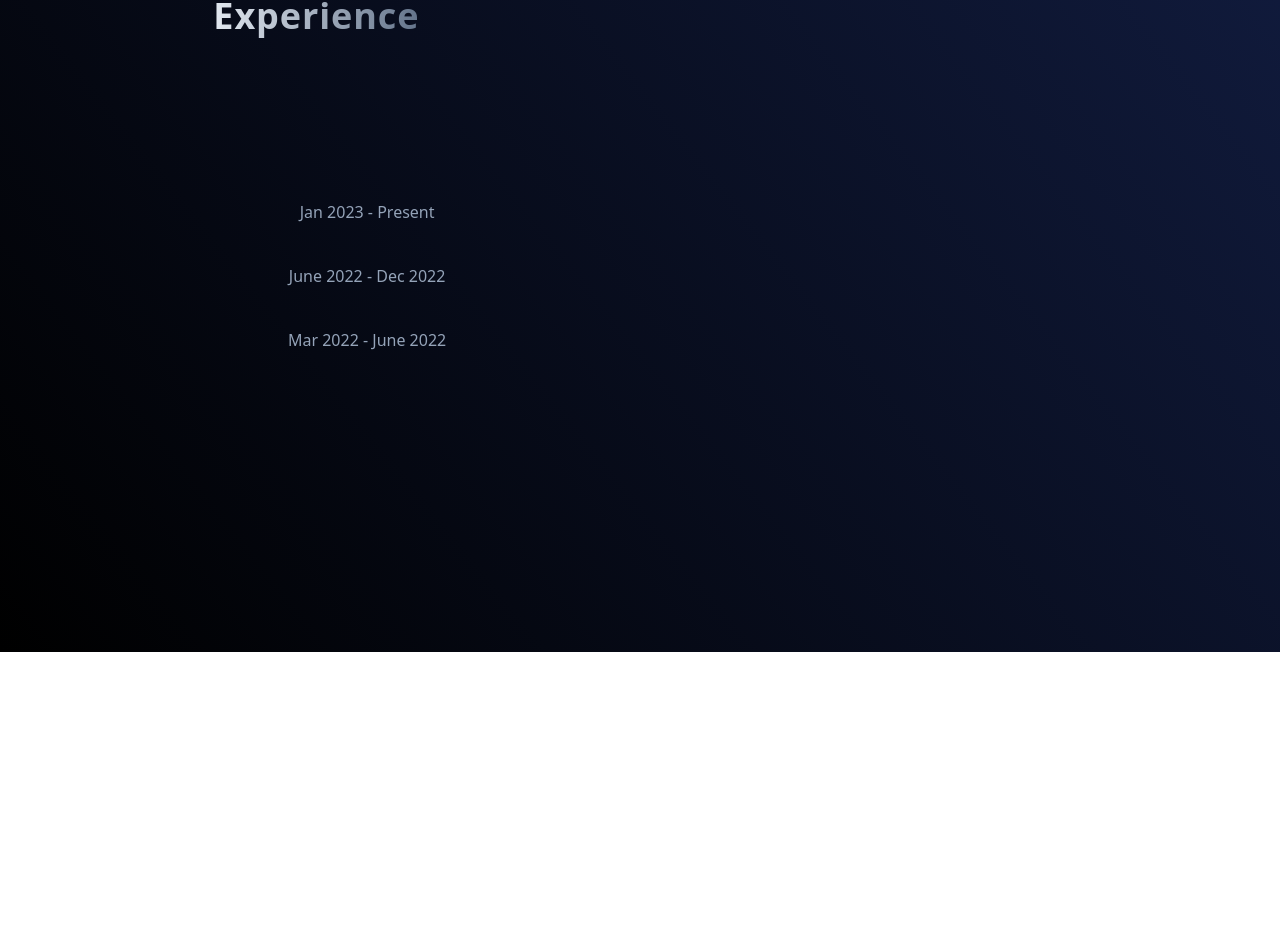
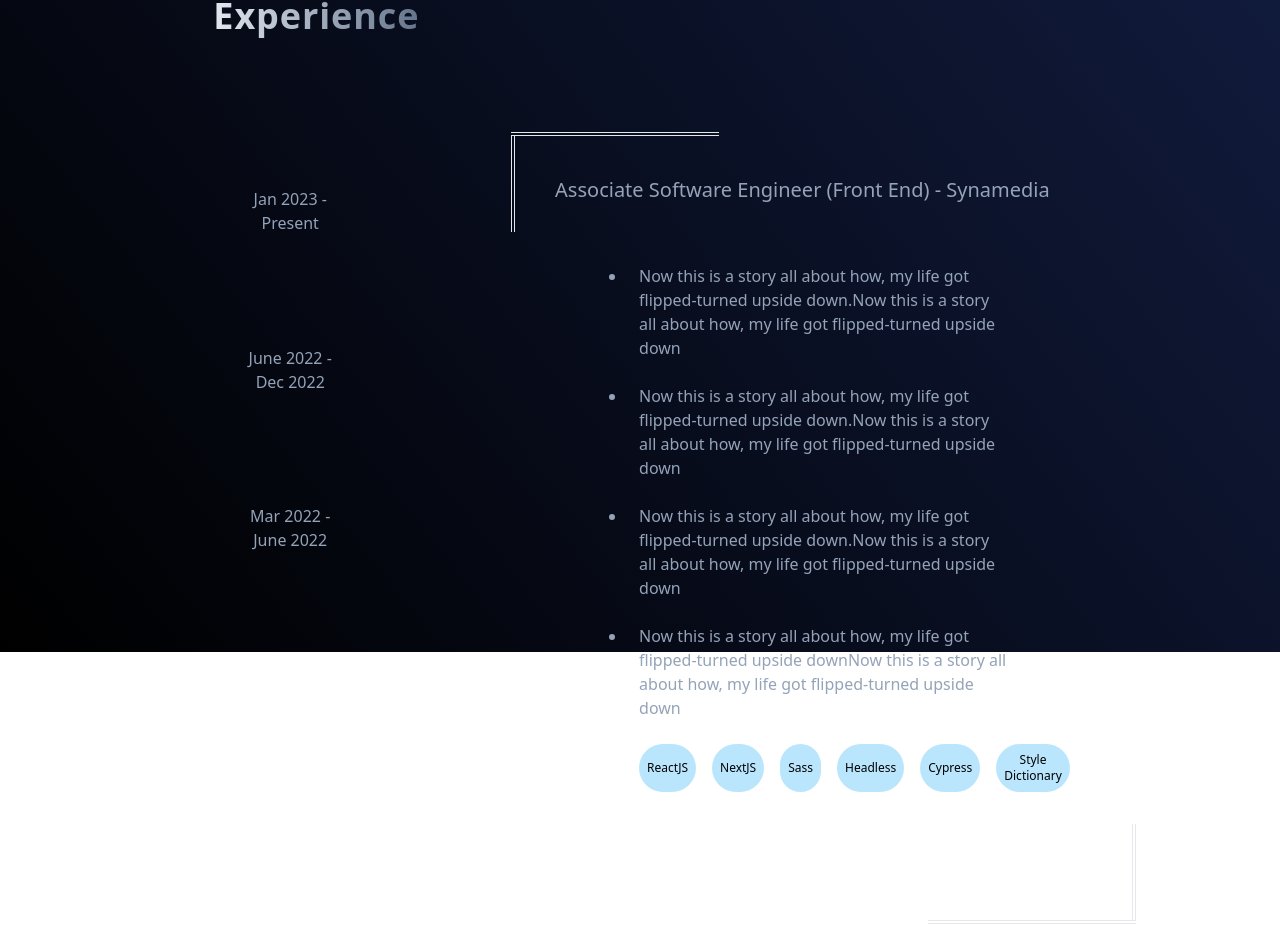
Before and after one commit to Rach1507/portfolio-v2, a React (Create React App) app: page / in a window 1280 px wide. Shown: the part 948-1900 px from the top of the page. Before the commit the page ends 1600 px from the top, so only its background shows below. Built offline with nearby package versions, Linux system fonts and the light colour scheme.

Commit message:
Experience card view changes

```diff
--- /dev/null
+++ b/src/components/Experience/CardView.css
@@ -0,0 +1,3 @@
+.timelineBtn{
+
+}
--- a/src/components/Experience/ExperienceCardView.js
+++ b/src/components/Experience/ExperienceCardView.js
@@ -1,36 +1,215 @@
+import { useState } from "react";
+
 export default function ExperienceCardView() {
+  const [selected, setSelected] = useState("FE");
   return (
     <div className="basis-4/5">
-      {/* just align-items to center x instead of padding - check  */}
-      <div className="p-36 pl-0  flex-auto flex-row items-start ">
+      <div className="p-36 pl-0 flex-auto flex-row items-start ">
         <span className="text-4xl font-sans font-bold bg-clip-text tracking-wide text-transparent bg-gradient-to-l from-slate-500 to-slate-200">
           Experience
         </span>
-        <br />
-        <div className="grid grid-cols-3 mt-36">
-          <div class="grid col-start-1 grid-rows-3">
-            <button className=" p-5 hover:border-l hover:accent-transparent">
+        <div className="grid grid-cols-6 mt-24">
+          <div class="grid col-start-1 grid-rows-5 ">
+            <button
+              className=" p-5 hover:border-l  hover:backdrop-contrast-75"
+              onClick={() => {
+                setSelected("FE");
+              }}
+            >
               Jan 2023 - Present
             </button>
-            <button className=" p-5 hover:border-l">
+            <button
+              className=" p-5 hover:border-l  hover:backdrop-contrast-75 "
+              onClick={() => {
+                setSelected("BE");
+              }}
+            >
               June 2022 - Dec 2022
             </button>
-            <button className=" p-5 hover:border-l">
+            <button
+              className=" p-5 hover:border-l  hover:backdrop-contrast-75"
+              onClick={() => {
+                setSelected("OT");
+              }}
+            >
               Mar 2022 - June 2022
             </button>
           </div>
-          <div className="col-span-2 "></div>
+          {selected === "FE" && (
+            <div className="col-span-5 col-start-2 ml-36">
+              <div className="grid grid-rows-1 grid-cols-3">
+                <div className="border-t-4  border-double "></div>
+                <div className="grid-start-1 col-span-3 text-xl z-20 border-l-4  border-double pt-10 pl-10 h-24">
+                  Associate Software Engineer (Front End) - Synamedia
+                </div>
+              </div>
+
+              <div className=" ml-24 p-5 z-10 mr-24">
+                <ul class="list-disc">
+                  <li className="p-3">
+                    Now this is a story all about how, my life got
+                    flipped-turned upside down.Now this is a story all about
+                    how, my life got flipped-turned upside down
+                  </li>
+                  <li className="p-3">
+                    Now this is a story all about how, my life got
+                    flipped-turned upside down.Now this is a story all about
+                    how, my life got flipped-turned upside down
+                  </li>
+                  <li className="p-3">
+                    Now this is a story all about how, my life got
+                    flipped-turned upside down.Now this is a story all about
+                    how, my life got flipped-turned upside down
+                  </li>
+                  <li className="p-3">
+                    Now this is a story all about how, my life got
+                    flipped-turned upside downNow this is a story all about how,
+                    my life got flipped-turned upside down
+                  </li>
+                  <li className="p-3 flex flex-row gap-4">
+                    <button className="rounded-full bg-sky-200 p-2 text-xs text-black">
+                      ReactJS
+                    </button>
+                    <button className="rounded-full bg-sky-200 p-2 text-xs text-black">
+                      NextJS
+                    </button>
+                    <button className="rounded-full bg-sky-200 p-2 text-xs text-black">
+                      Sass
+                    </button>
+                    <button className="rounded-full bg-sky-200 p-2 text-xs text-black">
+                      Headless
+                    </button>
+                    <button className="rounded-full bg-sky-200 p-2 text-xs text-black">
+                      Cypress
+                    </button>
+                    <button className="rounded-full bg-sky-200 p-2 text-xs text-black">
+                      Style Dictionary
+                    </button>
+                  </li>
+                </ul>
+              </div>
+
+              <div className="grid grid-row-1 grid-cols-3">
+                <div className="grid-start-1 col-span-3 text-xl z-20 border-r-4  border-double pt-10 pl-10 h-24" />
+                <div className="border-b-4 col-start-3 border-double "></div>
+              </div>
+            </div>
+          )}
+
+          {selected === "BE" && (
+            <div className="col-span-4 col-start-2 ml-36">
+              <div className="grid grid-rows-1 grid-cols-3">
+                <div className="border-t-4  border-double "></div>
+                <div className="grid-start-1 col-span-3 text-xl z-20 border-l-4  border-double pt-10 pl-10 h-24">
+                  Associate Software Engineer (Back End) - Synamedia
+                </div>
+              </div>
+
+              <div className=" p-24 z-10">
+                <ul class="list-disc">
+                  <li className="">
+                    Now this is a story all about how, my life got
+                    flipped-turned upside down.Now this is a story all about
+                    how, my life got flipped-turned upside down
+                  </li>
+                  <li className="p-3">
+                    Now this is a story all about how, my life got
+                    flipped-turned upside down.Now this is a story all about
+                    how, my life got flipped-turned upside down
+                  </li>
+                  <li className="p-3">
+                    Now this is a story all about how, my life got
+                    flipped-turned upside down.Now this is a story all about
+                    how, my life got flipped-turned upside down
+                  </li>
+                  <li className="p-3">
+                    Now this is a story all about how, my life got
+                    flipped-turned upside downNow this is a story all about how,
+                    my life got flipped-turned upside down
+                  </li>
+                  <li className="p-3 flex flex-row gap-4">
+                    <button className="rounded-full bg-sky-200 p-2 text-xs text-black">
+                      ReactJS
+                    </button>
+                    <button className="rounded-full bg-sky-200 p-2 text-xs text-black">
+                      NextJS
+                    </button>
+                    <button className="rounded-full bg-sky-200 p-2 text-xs text-black">
+                      Sass
+                    </button>
+                    <button className="rounded-full bg-sky-200 p-2 text-xs text-black">
+                      Headless
+                    </button>
+                    <button className="rounded-full bg-sky-200 p-2 text-xs text-black">
+                      Cypress
+                    </button>
+                    <button className="rounded-full bg-sky-200 p-2 text-xs text-black">
+                      Style Dictionary
+                    </button>
+                  </li>
+                </ul>
+              </div>
+            </div>
+          )}
+
+          {selected === "OT" && (
+            <div className="col-span-4 col-start-2 ml-36">
+              <div className="grid grid-rows-1 grid-cols-3">
+                <div className="border-t-4  border-double "></div>
+                <div className="grid-start-1 col-span-3 text-xl z-20 border-l-4  border-double pt-10 pl-10 h-24">
+                  Full Stack Developer Intern - OneTrust
+                </div>
+              </div>
+
+              <div className=" ml-24 p-5 z-10">
+                <ul class="list-disc">
+                  <li className="p-3">
+                    Now this is a story all about how, my life got
+                    flipped-turned upside down.Now this is a story all about
+                    how, my life got flipped-turned upside down
+                  </li>
+                  <li className="p-3">
+                    Now this is a story all about how, my life got
+                    flipped-turned upside down.Now this is a story all about
+                    how, my life got flipped-turned upside down
+                  </li>
+                  <li className="p-3">
+                    Now this is a story all about how, my life got
+                    flipped-turned upside down.Now this is a story all about
+                    how, my life got flipped-turned upside down
+                  </li>
+                  <li className="p-3">
+                    Now this is a story all about how, my life got
+                    flipped-turned upside downNow this is a story all about how,
+                    my life got flipped-turned upside down
+                  </li>
+                  <li className="p-3 flex flex-row gap-4">
+                    <button className="rounded-full bg-sky-200 p-2 text-xs text-black">
+                      ReactJS
+                    </button>
+                    <button className="rounded-full bg-sky-200 p-2 text-xs text-black">
+                      NextJS
+                    </button>
+                    <button className="rounded-full bg-sky-200 p-2 text-xs text-black">
+                      Sass
+                    </button>
+                    <button className="rounded-full bg-sky-200 p-2 text-xs text-black">
+                      Headless
+                    </button>
+                    <button className="rounded-full bg-sky-200 p-2 text-xs text-black">
+                      Cypress
+                    </button>
+                    <button className="rounded-full bg-sky-200 p-2 text-xs text-black">
+                      Style Dictionary
+                    </button>
+                  </li>
+                </ul>
+              </div>
+            </div>
+          )}
         </div>
       </div>
     </div>
+    // </div>
   );
-  //     <div className="grid grid-cols-3">
-  //       <div class="grid grid-rows-3 divide-y hover:divide-sky-500">
-  //         <div className="text-center p-5">01</div>
-  //         <div>02</div>
-  //         <div>03</div>
-  //       </div>
-  //       <div ></div>
-  //     </div>
-  //   );
 }
```
